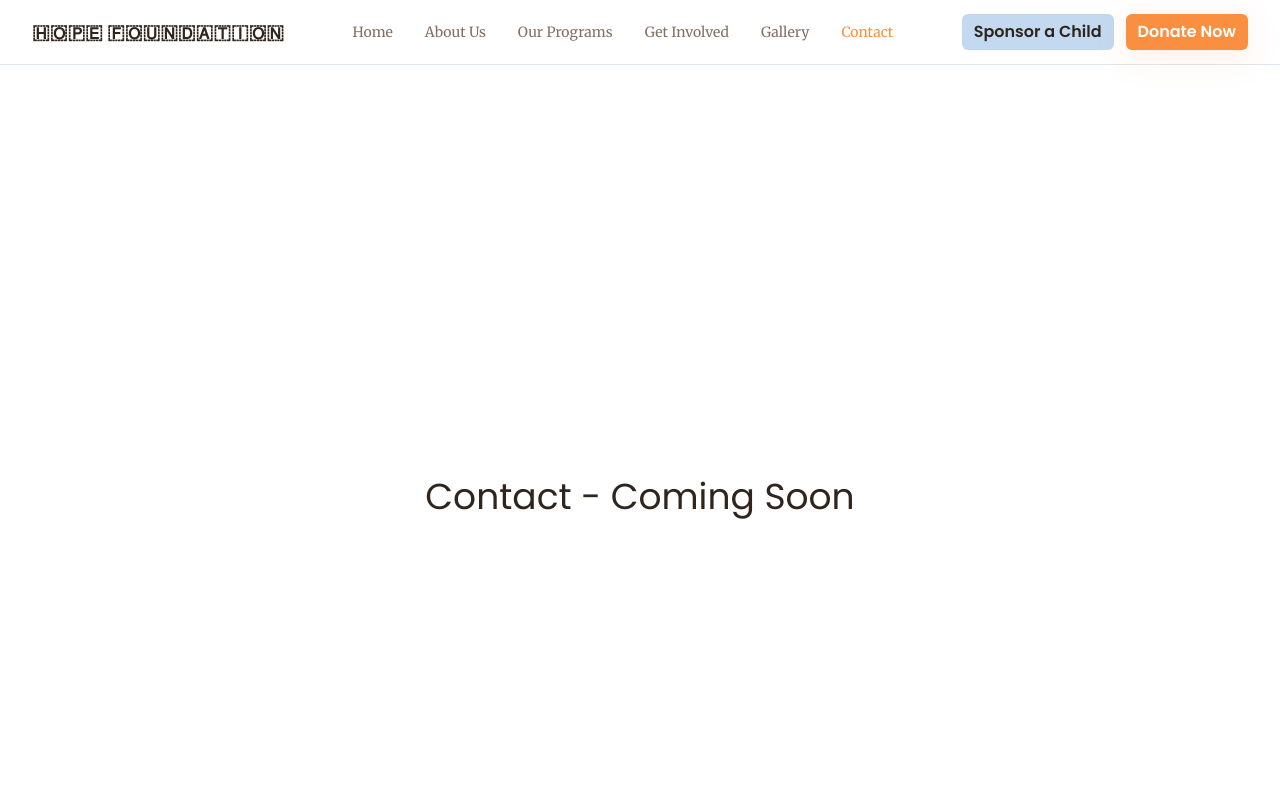
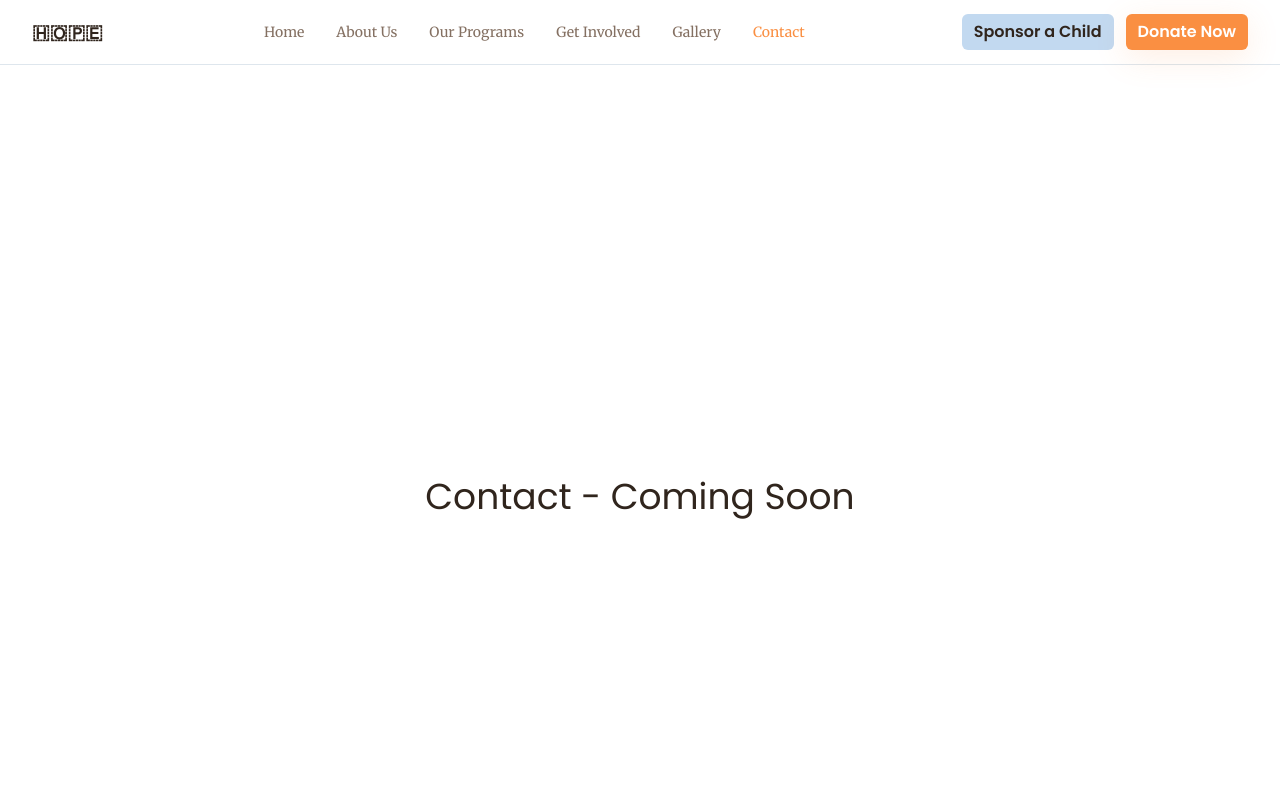
Before and after one commit to svcre0/hope-center, a React (Vite) app: page /contact in a window 1280 px wide. Shown: the top 800 px of the page. Built offline with nearby package versions, Linux system fonts and the light colour scheme.

Commit message:
Update Header.tsx

```diff
--- a/src/components/Header.tsx
+++ b/src/components/Header.tsx
@@ -26,7 +26,7 @@ const Header = () => {
           <Link to="/" className="flex items-center space-x-2 transition-smooth hover:opacity-80">
 
             <span className="font-heading font-bold text-xl text-foreground">
-             🇭‌🇴‌🇵‌🇪‌ 🇫‌🇴‌🇺‌🇳‌🇩‌🇦‌🇹‌🇮‌🇴‌🇳‌
+             🇭‌🇴‌🇵‌🇪‌ ‌
             </span>
           </Link>
 
```
